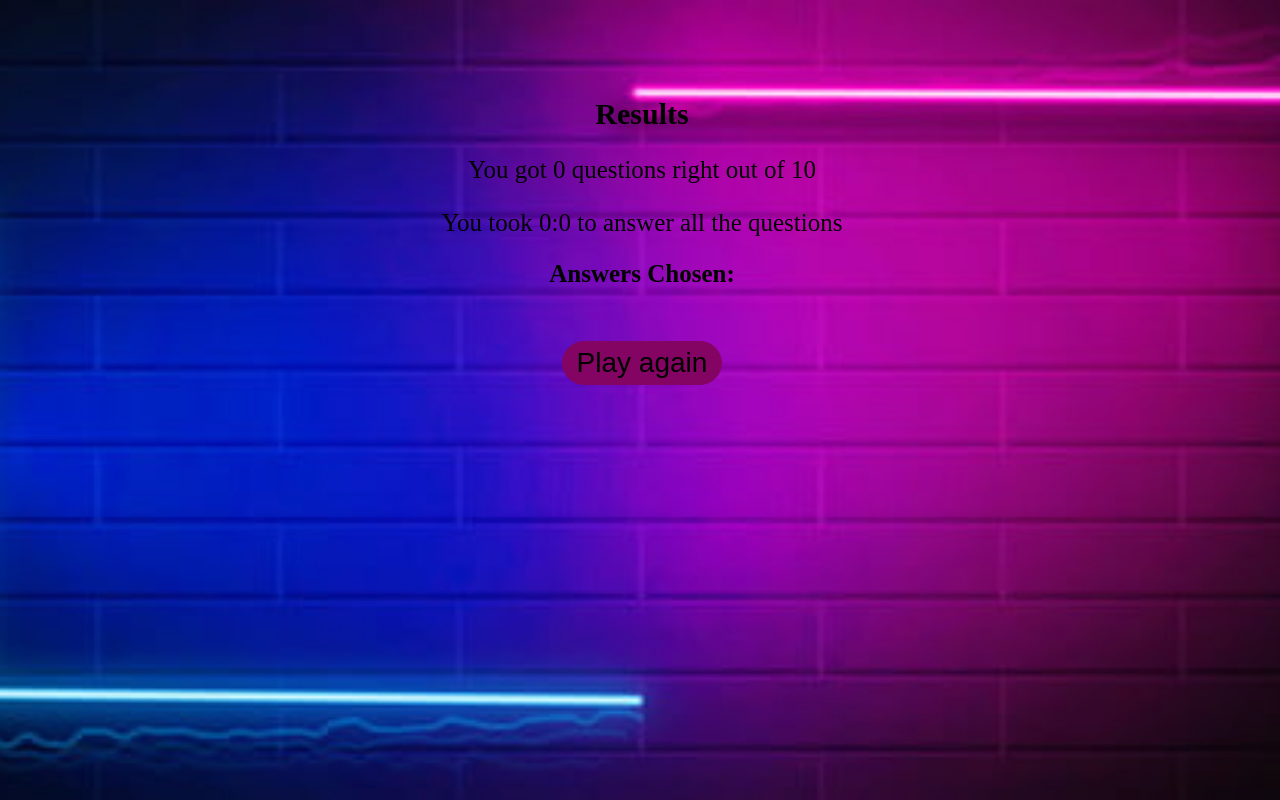
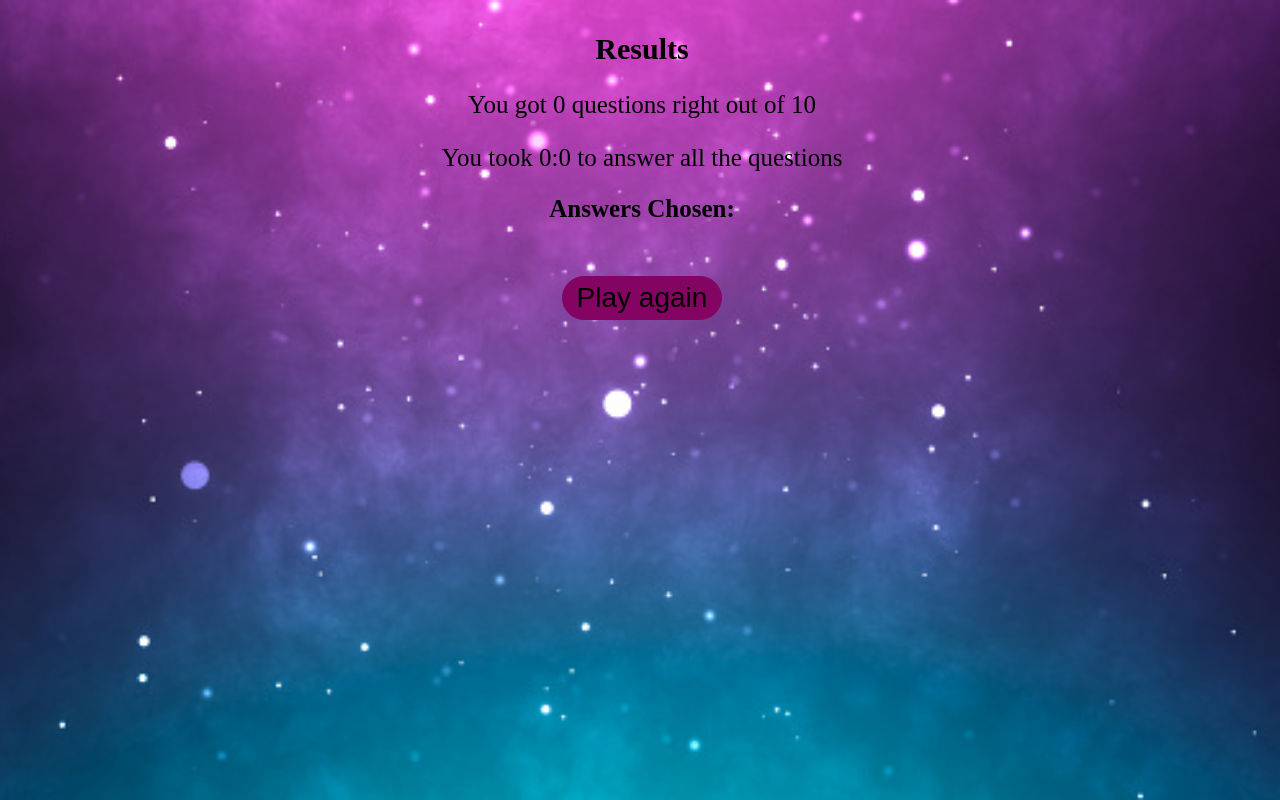
Before and after one commit to cecijunq/Desafio-final-PB---HOOKS, a React (Create React App) app: page /results in a window 1280 px wide. Built offline with nearby package versions, Linux system fonts and the light colour scheme; a web font is replaced by a local one.

Commit message:
i was working on css and to make the results' page right

```diff
--- a/src/components/Questions.jsx
+++ b/src/components/Questions.jsx
@@ -79,6 +79,7 @@ const Questions = () => {
             dispatch(changeScore(finalScore + 1));
 
             console.log("answers ->", answers);
+
         } else {
             alert("Ohh bad luck! Good luck next time...");
 
--- a/src/components/Start.jsx
+++ b/src/components/Start.jsx
@@ -9,7 +9,7 @@ const Start = () => {
     const history = useHistory();
     const handleChangingPage = path => {
         console.log("changing the website page");
-        history.push('/questions');
+        history.push('/questions'), 2000;
     };
 
     return (
--- a/src/style/styles.scss
+++ b/src/style/styles.scss
@@ -1,7 +1,7 @@
 .container {
     width: 100%;
     height: 100%;
-    margin: auto;
+    margin: 0 auto;
     padding: 2px;
     text-align: center;
     align-items: center;
@@ -11,7 +11,7 @@
 .screen {
     min-width: 100%;
     min-height: 100%;
-    background-image: url('../../imgs/background_img.jpg');
+    background-image: url('../../imgs/background_img2.jpg');
     position: fixed;
     background-repeat: no-repeat;
     background-position: center;
@@ -32,7 +32,7 @@
 }
 
 .results {
-    margin-top: 70px;
+    margin-top: 5px;
 }
 
 .intro {
@@ -49,8 +49,17 @@
 }
 
 .btn_start:hover, .btn_Answer:hover, .btn_playAgain:hover {
+    transition: 0.5s;
     background-color: #af05b4;
     border: 1px solid #af05b4;
+    width: 120px;
+    height: 50px;
+    border-radius: 30px;
+    font-size: 32px;
+}
+
+.btn_playAgain:hover {
+    width: 190px;
 }
 
 .btn_Answer {
```
Also changed, not shown: imgs/background_img2.jpg (added).
